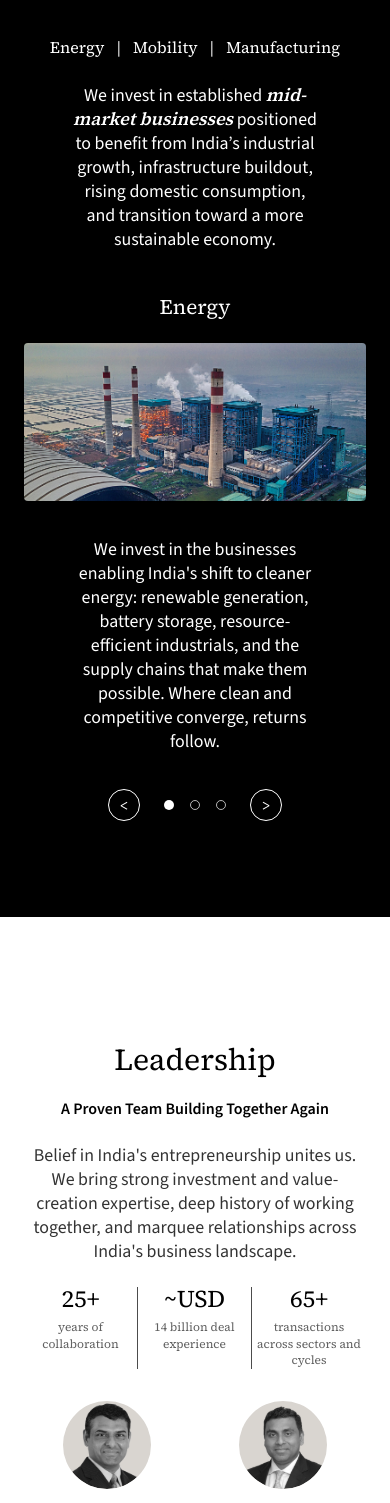
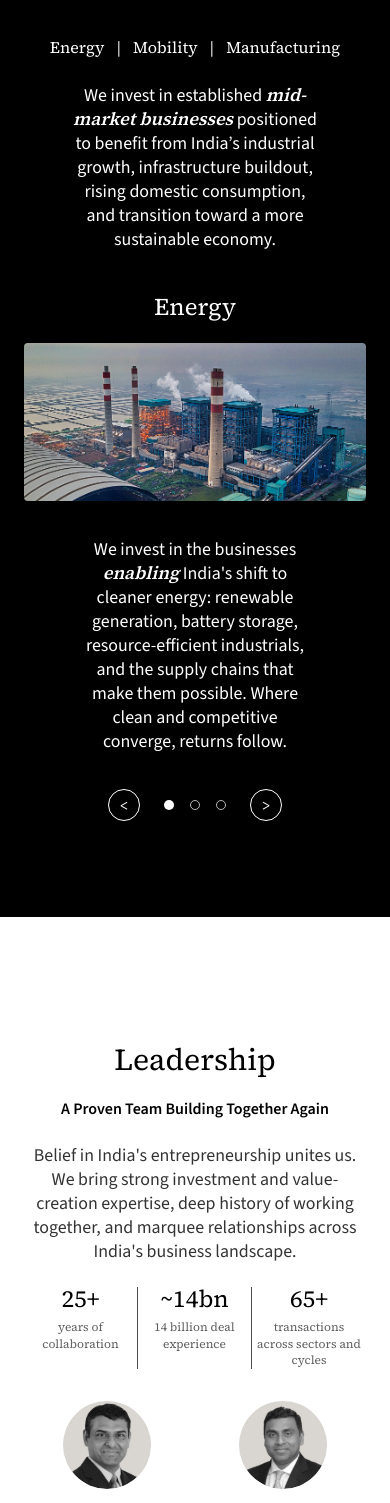
Before and after one commit to white-board-io/one-planet-partners, a Next.js app: page / in a window 390 px wide. Shown: the part 4001-5504 px from the top of the page. Built offline with nearby package versions, Linux system fonts and the light colour scheme.

Commit message:
refactor: Enhance focus and leadership sections with updated text formatting and content adjustments for improved clarity and visual appeal

```diff
--- a/app/_components/home/focus-section.tsx
+++ b/app/_components/home/focus-section.tsx
@@ -33,7 +33,10 @@ function renderFocusCopy(title: string, copy: string) {
   if (title === "Energy") {
     return (
       <>
-        <span className="xl:block xl:whitespace-nowrap">We invest in the businesses enabling</span>{" "}
+        <span className="xl:block xl:whitespace-nowrap">
+          We invest in the businesses{" "}
+          <em className="font-serif-brand font-semibold text-white italic">enabling</em>
+        </span>{" "}
         <span className="xl:block xl:whitespace-nowrap">
           India&apos;s shift to cleaner energy: renewable
         </span>{" "}
@@ -53,7 +56,8 @@ function renderFocusCopy(title: string, copy: string) {
     return (
       <>
         <span className="xl:block xl:whitespace-nowrap">
-          We back the companies that are beneficiaries
+          We back the companies that are{" "}
+          <em className="font-serif-brand font-semibold text-white italic">beneficiaries</em>
         </span>{" "}
         <span className="xl:block xl:whitespace-nowrap">
           of — and architects of — how India moves:
@@ -91,7 +95,11 @@ function renderFocusCopy(title: string, copy: string) {
         <span className="xl:block xl:whitespace-nowrap">
           capture India&apos;s manufacturing decade and a
         </span>{" "}
-        <span className="xl:block xl:whitespace-nowrap">clear pathway to green that turns the</span>{" "}
+        <span className="xl:block xl:whitespace-nowrap">
+          clear{" "}
+          <em className="font-serif-brand font-semibold text-white italic">pathway to green</em>{" "}
+          that turns the
+        </span>{" "}
         <span className="xl:block xl:whitespace-nowrap">transition into an edge.</span>
       </>
     );
@@ -225,7 +233,7 @@ export function FocusSection() {
 
           <p
             aria-live="polite"
-            className="mb-5 text-center font-serif-brand text-2xl leading-8 font-normal tracking-normal md:hidden"
+            className="mb-5 text-center font-serif-brand text-3xl leading-8 font-normal tracking-normal md:hidden"
           >
             {activeFocus.title}
           </p>
@@ -239,7 +247,7 @@ export function FocusSection() {
             <div className="order-2 flex flex-col pb-0 md:block md:min-h-0 md:pb-0 lg:order-1">
               <p
                 aria-live="polite"
-                className="mb-8 hidden text-center font-serif-brand text-3xl leading-11 font-normal tracking-normal md:block md:text-5xl md:leading-tight lg:text-left lg:text-6xl lg:leading-10"
+                className="mb-8 hidden text-center font-serif-brand text-2xl leading-11 font-normal tracking-normal md:block md:text-5xl md:leading-tight lg:text-left lg:text-6xl lg:leading-10"
               >
                 {activeFocus.title}
               </p>
--- a/app/_components/home/leadership-section.tsx
+++ b/app/_components/home/leadership-section.tsx
@@ -43,7 +43,7 @@ const leaders = [
 const stats = [
   { value: "25+", label: "years of collaboration", desktopLabel: ["years of", "collaboration"] },
   {
-    value: "~USD",
+    value: "~14bn",
     label: "14 billion deal experience",
     desktopLabel: ["14 billion deal", "experience"],
   },
```
